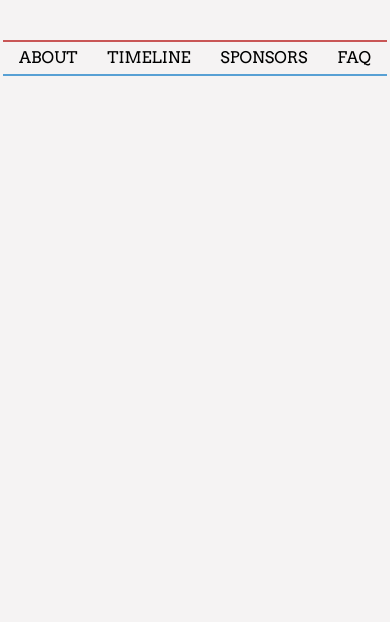
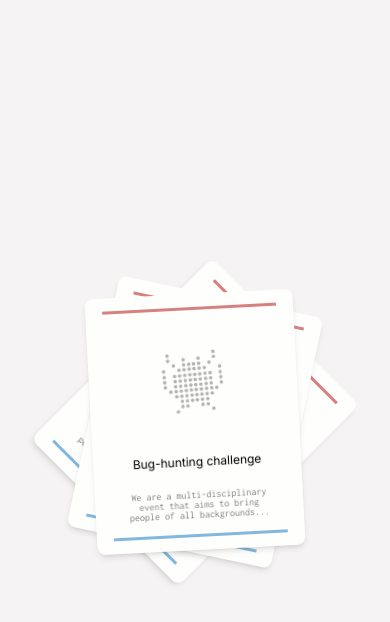
Before and after one commit to yu-hacks/yuHacks_client, a Next.js app: page / in a window 390 px wide. Shown: the top 622 px of the page. Built offline with nearby package versions, Linux system fonts and the light colour scheme.

Commit message:
Added responsive + frame motion animation

```diff
--- a/src/app/layout.tsx
+++ b/src/app/layout.tsx
@@ -7,9 +7,8 @@ import { Inter } from 'next/font/google'
 import './globals.css'
 
 import localFont from 'next/font/local'
-import YorkUHacksWatermark from '@/components/common/YorkUHacksWatermark.component'
+// import YorkUHacksWatermark from '@/components/common/YorkUHacksWatermark.component'
 import ChallengeCard from '@/components/common/ChallengeCard.component'
-
 // Font files can be colocated inside of `app`
 const ndot47 = localFont({
   src: '../public/fonts/ndot-47-inspired-by-nothing.ttf',
@@ -31,8 +30,9 @@ export default function RootLayout({
 }) {
   return (
     <html lang="en">
-      <body className={inter.className}>
-      <Navbar/>
+      <body className={`${inter.className} flex items-center justify-center`}>
+      {/* <Navbar/> */}
+      <ChallengeCard/>
         {children}</body>
     </html>
   )
--- a/src/components/common/ChallengeCard.component.tsx
+++ b/src/components/common/ChallengeCard.component.tsx
@@ -1,87 +1,90 @@
 "use client"
 
-import React, { FC, useEffect, useState } from 'react';
+import React, { FC, useState } from 'react';
 import Image from 'next/image';
 import bugImg from '@/public/images/bug.png';
+import { motion } from 'framer-motion';
 
 interface CardType {
     id: number;
     deg: string;
-    pos: string;
     text: string;
 }
 
+const cardData: CardType[] = [
+    { id: 1, deg: '-3deg', text: 'We are a multi-disciplinary event that aims to bring people of all backgrounds...' },
+    { id: 2, deg: '12deg', text: 'We are a multi-disciplinary event that aims to bring people of all backgrounds...' },
+    { id: 3, deg: '45deg', text: 'We are a multi-disciplinary event that aims to bring people of all backgrounds...' },]
+
+
 const ChallengeCard: FC = () => {
-    const [cards, setCards] = useState<CardType[]>([
-        { id: 1, deg: 'rotate-45', pos: 'absolute', text: 'We are a multi-disciplinary event that aims to bring people of all backgrounds...' },
-        { id: 2, deg: 'rotate-12', pos: 'absolute', text: 'We are a multi-disciplinary event that aims to bring people of all backgrounds...' },
-        { id: 3, deg: '-rotate-3', pos: 'absolute', text: 'We are a multi-disciplinary event that aims to bring people of all backgrounds...' },
-    ]);
+    const [cards, setCards] = useState<CardType[]>(cardData);
 
     const handleClick = () => {
-        const updatedCards = [...cards];
-        const firstCard = updatedCards.pop();
-        const secondCard = updatedCards[0];
-        const thirdCard = updatedCards[1];
-        if (firstCard) {
-            updatedCards.unshift({ ...firstCard, deg: 'rotate-45' });
-            updatedCards[1] = { ...secondCard, deg: 'rotate-12' };
-            updatedCards[2] = { ...thirdCard, deg: '-rotate-3' };
-            setCards(updatedCards);
-        }
+        setCards((prevCards) => {
+            const updatedCards = [...prevCards];
+            const cardToMove = updatedCards.shift();
+            const firstCard = updatedCards[0];
+            const secondCard = updatedCards[1];
+            updatedCards.push({ ...cardToMove!, deg: '45deg' });
+            updatedCards[0] = { ...firstCard, deg: '-3deg' };
+            updatedCards[1] = { ...secondCard, deg: '12deg' };
+            return updatedCards;
+        });
     };
 
     return (
         <>
-            {cards.map((card) => (
+            {cards.map((card, index) => {
+                return (
                     <Card
                         key={card.id}
+                        index={index}
                         deg={card.deg}
-                    pos={card.pos}
                         text={card.text}
                         handleClick={handleClick}
                     />
-            ))}
+                )
+            })}
         </>
     );
 };
 
 type Props = {
     deg: string;
-    pos: string;
+    index: number;
     text: string;
     handleClick: () => void;
 };
 
-const Card: FC<Props> = ({ deg, pos, text, handleClick }) => {
-    const [isTransitioning, setIsTransitioning] = useState(false);
-
-    const handleTransition = () => {
-        setIsTransitioning(true);
-        setTimeout(() => {
-            setIsTransitioning(false);
-            handleClick();
-        }, 250); // Adjust the duration of the transition animation here (in milliseconds)
-    };
+const Card: FC<Props> = ({ deg, index, text, handleClick }) => {
 
     return (
-        <>
-            <div
-                className={`${deg} ${pos} rounded-lg shadow-md sm:w-72 sm:h-[400px] bg-[#FEFFFC] flex items-center transition-transform transform ${isTransitioning ? '-translate-x-full' : ''
-                    }`}
-                onClick={handleTransition}
+        <motion.div
+            className={`absolute rounded-lg shadow-md w-52 h-64 sm:w-72 sm:h-[400px] bg-[#FEFFFC] flex items-center`}
+            style={{
+                cursor: index === 0 ? 'grab' : 'default',
+            }}
+            onDragEnd={handleClick}
+            animate={{
+                zIndex: cardData.length - index,
+                rotate: deg,
+            }}
+            drag='x'
+            dragConstraints={{ left: 0, right: 0 }}
         >
-                <div className='h-[23rem] mx-5 border-t-[3px] border-b-[3px] border-t-[#c95656] border-b-[#58A0D4] border-opacity-75'>
-                    <Image src={bugImg} alt={'bug'} className='w-28 h-28 mx-auto my-10' />
-                    <div className="flex flex-col w-10/12 mx-auto my-5 font-ndot47 text-center text-black text-xl">
+
+
+            <div className='h-[90%] w-5/6 mx-auto border-t-[3px] border-b-[3px] border-t-[#c95656] border-b-[#58A0D4] border-opacity-75'>
+                <Image src={bugImg} alt={'bug'} className='sm:w-28 sm:h-28 w-16 h-16 mx-auto my-10' />
+                <div className="flex flex-col w-5/6 mx-auto my-5 font-ndot47 text-center text-black sm:text-xl text-xs">
                     Bug-hunting challenge
                 </div>
-                    <div className="flex flex-col w-10/12 mx-auto font-Inconsolata text-center text-black text-opacity-50 text-[14px] leading-none">
+                <div className="flex flex-col w-5/6 mx-auto font-Inconsolata text-center text-black text-opacity-50 sm:text-[14px] text-[10px] leading-none">
                     {text}
                 </div>
             </div>
-            </div>
-        </>
+        </motion.div>
     );
 };
 
```
Also changed, not shown: 2 other files (tests, documents, lock files or other folders). Lines whose indentation alone changed are shown as unchanged.
